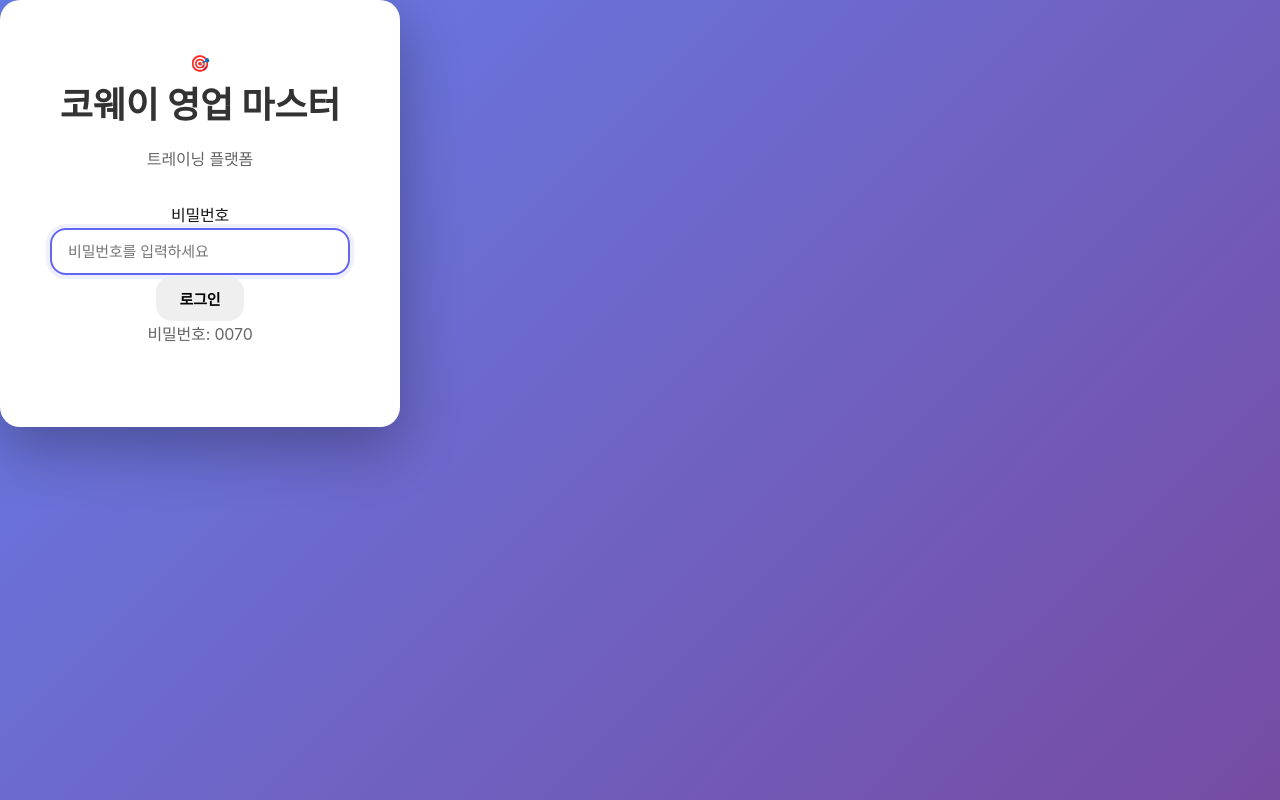
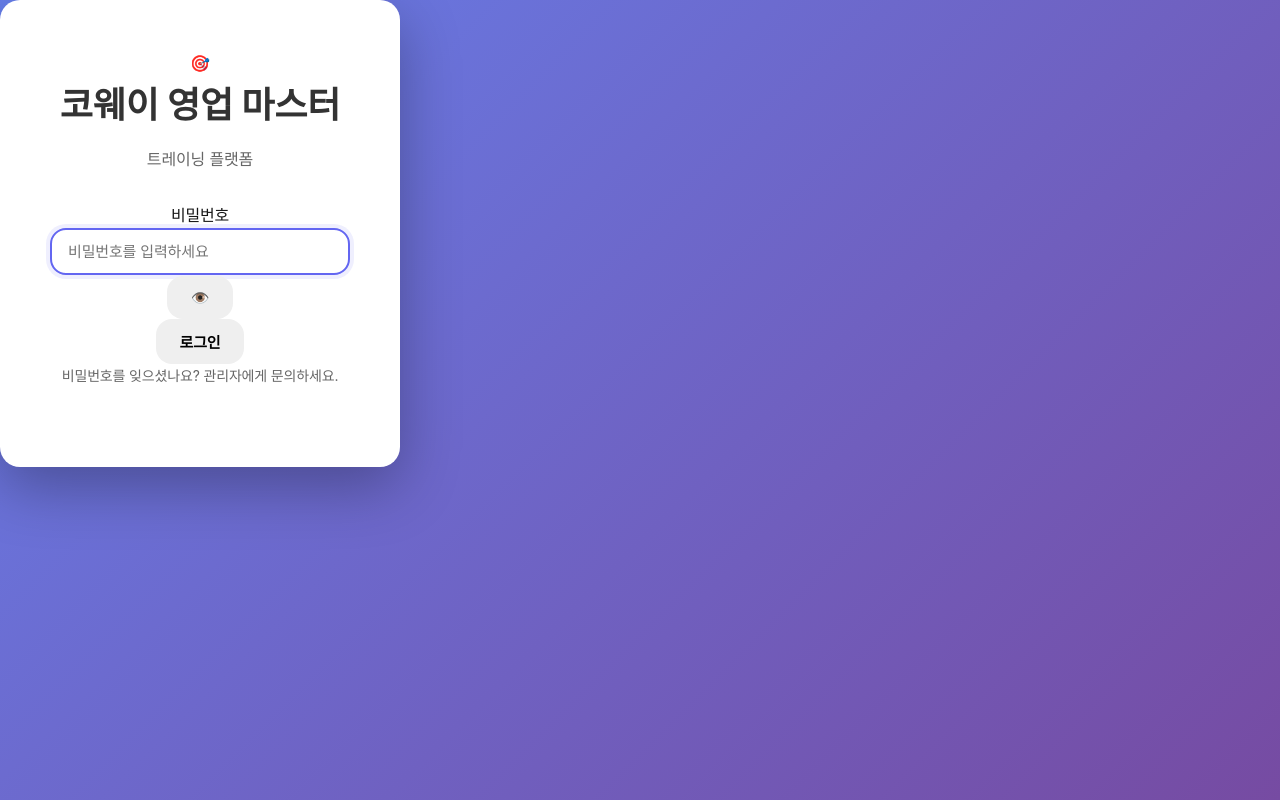
Before and after one commit to comfreec/Trading, a React (Vite) app: page / in a window 1280 px wide. Built offline with nearby package versions, Linux system fonts and the light colour scheme.

Commit message:
Enhance Login component with password visibility toggle

```diff
--- a/src/App.jsx
+++ b/src/App.jsx
@@ -12,11 +12,12 @@ import MyScripts from './pages/MyScripts'
 import LiveCoach from './pages/LiveCoach'
 import './App.css'
 
-// 로그인 컴포넌트
+// 로그인 컴포넌트 (개선된 버전)
 function Login({ onLogin }) {
   const [password, setPassword] = useState('')
   const [error, setError] = useState('')
   const [isLoading, setIsLoading] = useState(false)
+  const [showPassword, setShowPassword] = useState(false)
 
   const handleSubmit = (e) => {
     e.preventDefault()
@@ -46,8 +47,9 @@ function Login({ onLogin }) {
         <form className="login-form" onSubmit={handleSubmit}>
           <div className="input-group">
             <label htmlFor="password">비밀번호</label>
+            <div className="password-input-wrapper">
               <input
-              type="password"
+                type={showPassword ? 'text' : 'password'}
                 id="password"
                 value={password}
                 onChange={(e) => setPassword(e.target.value)}
@@ -55,17 +57,29 @@ function Login({ onLogin }) {
                 autoComplete="off"
                 autoFocus
               />
+              <button
+                type="button"
+                className="password-toggle"
+                onClick={() => setShowPassword(!showPassword)}
+              >
+                {showPassword ? '🙈' : '👁️'}
+              </button>
+            </div>
           </div>
 
           {error && <div className="error-message">{error}</div>}
 
           <button type="submit" className="login-button" disabled={isLoading}>
-            {isLoading ? '로그인 중...' : '로그인'}
+            {isLoading ? (
+              <span className="loading-spinner">⏳ 로그인 중...</span>
+            ) : (
+              '로그인'
+            )}
           </button>
         </form>
 
         <div className="login-footer">
-          <p>비밀번호: 0070</p>
+          <p className="help-text">비밀번호를 잊으셨나요? 관리자에게 문의하세요.</p>
         </div>
       </div>
     </div>
```
Lines whose indentation alone changed are shown as unchanged.
